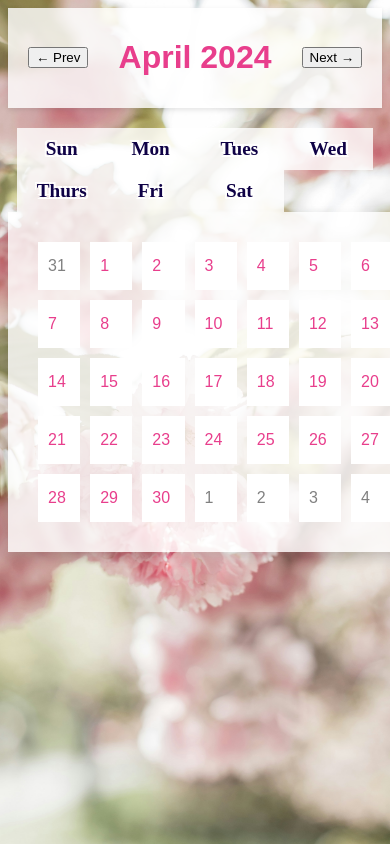
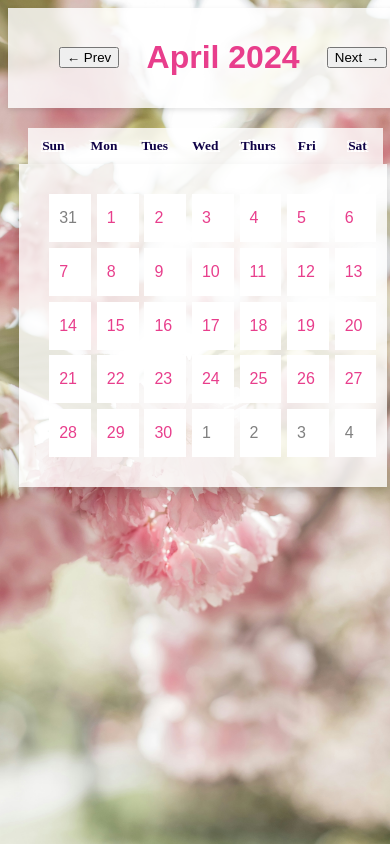
Before and after one commit to cse110-sp24-group2/warmup-exercise, a plain HTML site: page index.html in a window 390 px wide. Shown: the top 844 px of the page. Drawn offline with Linux system fonts and the light colour scheme.

Commit message:
added mobile responsivenss

```diff
--- a/calendar-styles.css
+++ b/calendar-styles.css
@@ -192,3 +192,62 @@ body {
 .holiday {
     color: red;
 }
+
+/* MY CHANGES */
+
+.calendar-container {
+    display: flex;
+    flex-direction: column;
+    justify-content: center;
+    align-items: center;
+}
+
+/* MOBILE RESPONSIVENESS BREAKPOINT - TABLET */
+
+@media (min-width: 426px) and (max-width: 1024px) {
+    .calendar-container {
+        overflow: hidden;
+    }
+
+    #day-names {
+        display: flex;
+        align-items: center;
+        grid-template-columns: repeat(3, 1fr);
+
+        .day-name {
+            width: 95%;
+        }
+    }
+
+    #day-names > .day-name {
+        width: 80%;
+    }
+
+    .day {
+        width: 70%
+    }
+}
+
+/* MOBILE RESPONSIVENESS BREAKPOINT - PHONE */
+@media (max-width: 426px)  {
+    .calendar-container {
+        margin: 0 3%;
+    }
+
+    .calendar-header {
+        justify-content: center;
+        width: 100vw;
+        gap: 7%;
+    }
+
+    #calendar {
+        grid-template-columns: repeat(7, 12.5%);
+        padding-right: 1%;
+        gap: 1.5vw;
+    }
+
+    #day-names {
+        grid-template-columns: repeat(7, 13vw);
+        font-size: 70%;
+    }
+}
--- a/index.html
+++ b/index.html
@@ -11,6 +11,7 @@
         <h1 id="current-month"></h1>
         <button id="next-month">Next →</button>
     </div>
+    <div class="calendar-container">
         <div id="day-names" class="day-names">
             <div class="day-name">Sun</div>
             <div class="day-name">Mon</div>
@@ -21,6 +22,7 @@
             <div class="day-name">Sat</div>
         </div>
         <div id="calendar"></div>
+    </div>
 
     <div id="modal" class="modal">
         <div class="modal-content">
```
Lines whose indentation alone changed are shown as unchanged.
